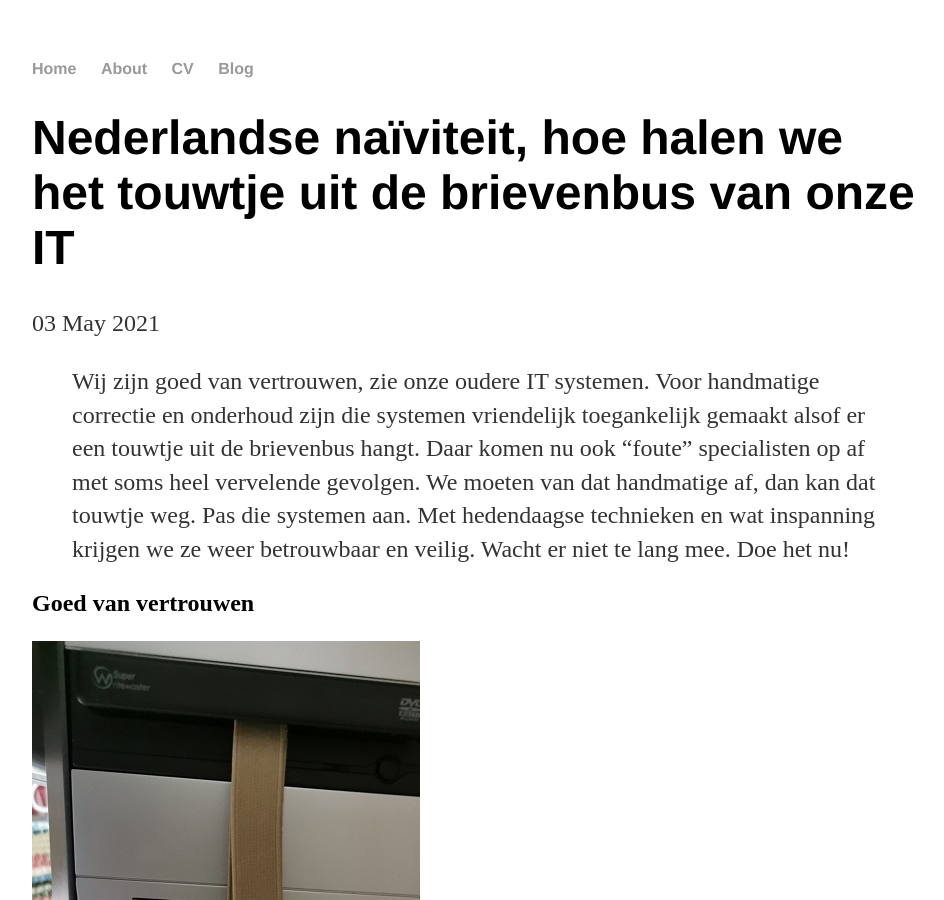
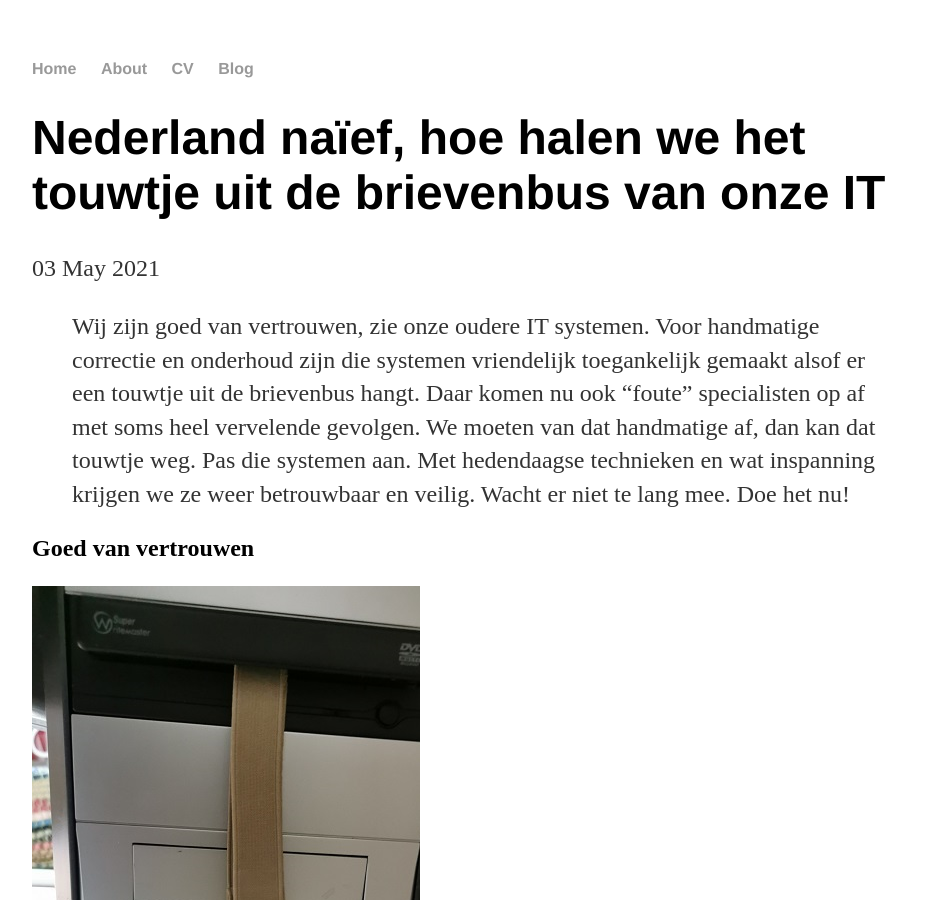
Before and after one commit to paedelm/paedelm.github.io, a Jekyll site: the page built from _posts/2021-05-03-Touwtje-uit-de-brievenbus.md, in a window 1280 px wide and 900 px high. Shown: the whole window, without its empty margins (160-1104 px from the left). Built offline with Jekyll 4.4.1, drawn with Linux system fonts in a browser that asks for light colours.

Commit message:
terug naar nederland naief

```diff
--- a/_posts/2021-05-03-Touwtje-uit-de-brievenbus.md
+++ b/_posts/2021-05-03-Touwtje-uit-de-brievenbus.md
@@ -1,6 +1,6 @@
 ---
 layout: post
-title: "Nederlandse naïviteit, hoe halen we het touwtje uit de brievenbus van onze IT"
+title: "Nederland naïef, hoe halen we het touwtje uit de brievenbus van onze IT"
 date: 2021-05-03
 ---
 > Wij zijn goed van vertrouwen, zie onze oudere IT systemen. Voor handmatige correctie en onderhoud zijn die systemen vriendelijk toegankelijk gemaakt alsof er een touwtje uit de brievenbus hangt. Daar komen nu ook "foute" specialisten op af met soms heel vervelende gevolgen. We moeten van dat handmatige af, dan kan dat touwtje weg. Pas die systemen aan. Met hedendaagse technieken en wat inspanning krijgen we ze weer betrouwbaar en veilig. Wacht er niet te lang mee. Doe het nu!
```
